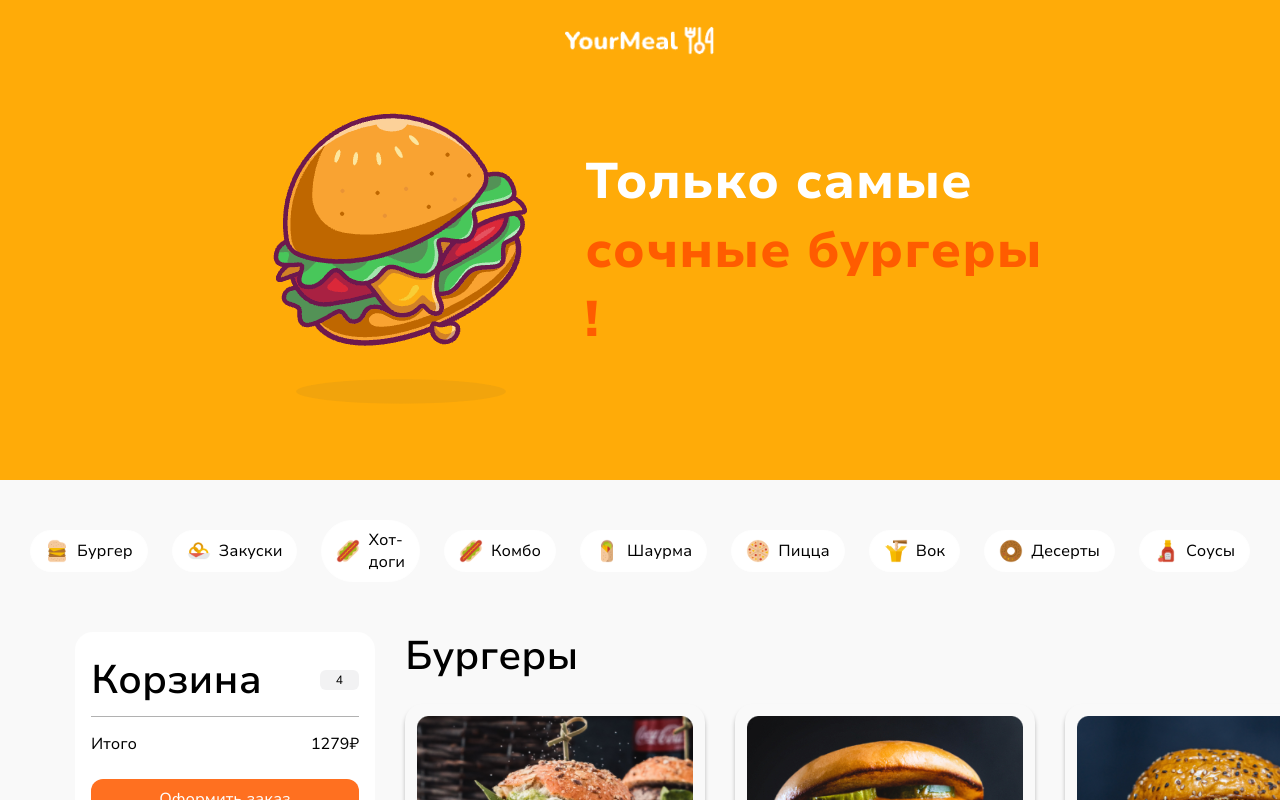
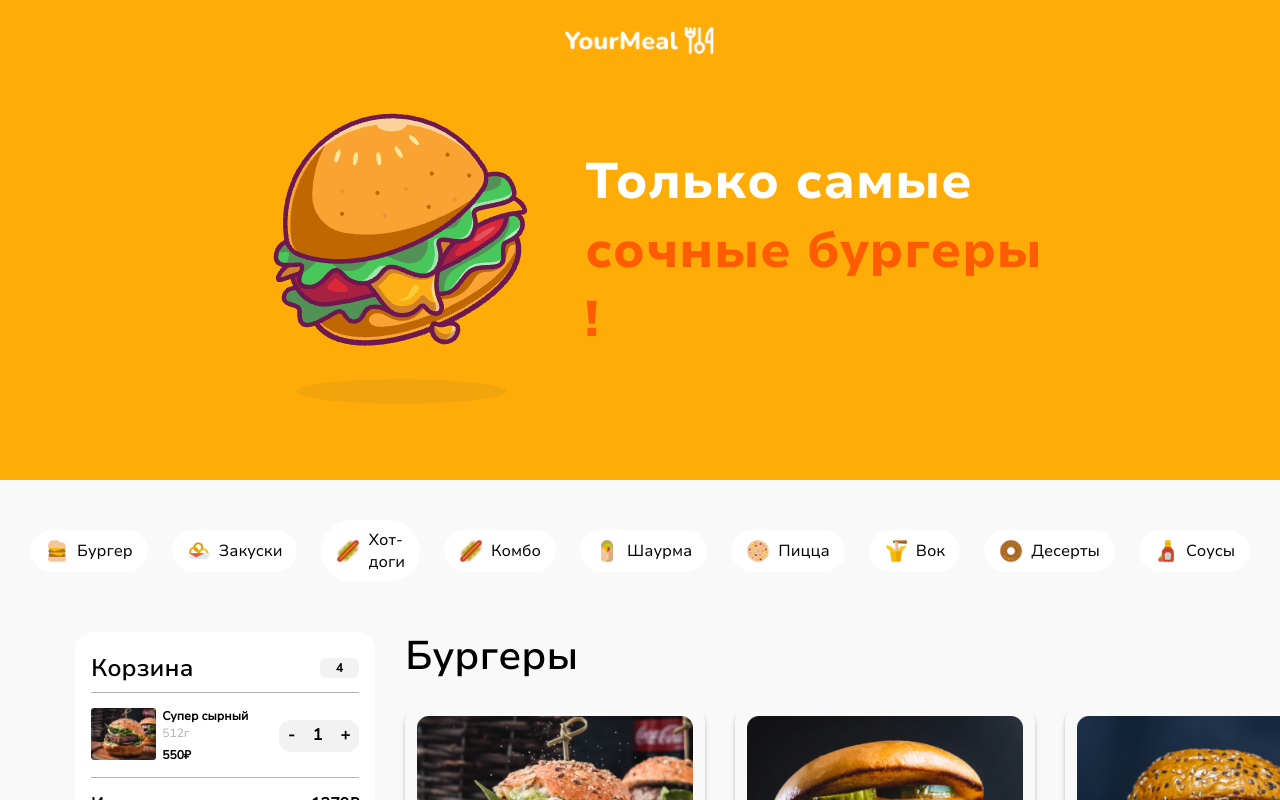
Before and after one commit to piratlena/burger-world, a Nuxt app: page / in a window 1280 px wide. Shown: the top 800 px of the page. Built offline with nearby package versions, Linux system fonts and the light colour scheme.

Commit message:
add cart component

```diff
--- a/assets/scss/_base.scss
+++ b/assets/scss/_base.scss
@@ -77,3 +77,22 @@ h3 {
    height: 1px;
    width: 100%;
 }
+
+//Mixins
+@mixin small-title-text{
+    font-size: 12px;
+    line-height: 16px;
+    font-weight: 400;
+}
+
+@mixin small-title-bold{
+    font-size: 12px;
+    line-height: 16px;
+    font-weight: 600;
+}
+
+@mixin regular-text{
+    font-size: 16px;
+    line-height: 130%;
+    font-weight: 400;
+}
--- a/assets/scss/components/cart.scss
+++ b/assets/scss/components/cart.scss
@@ -12,9 +12,8 @@
         justify-content: space-between;
         align-items: center;
         padding: 12px 0 12px 0;
-    }
 
-    &__top-ammount {
+        &-amount {
             height: 20px;
             display: flex;
             align-items: center;
@@ -24,7 +23,70 @@
             background: $color-grey-light-2;
 
             span {
-            font-size: 12px;
+                @include small-title-bold;
+            }
+        }
+    }
+
+    &__item {
+        width: 100%;
+        display: block;
+
+        &-img {
+            height: 52px;
+        }
+
+        &-inner {
+            padding: 15px 0 14px 0;
+            width: 100%;
+            display: flex;
+            justify-content: space-between;
+            align-items: center;
+        }
+
+        &-left {
+            display: flex;
+            gap: 6px;
+        }
+
+        &-info {
+            display: flex;
+            width: 100%;
+            flex-direction: column;
+            gap: 6px;
+            justify-content: space-between;
+        }
+
+        &-top {
+            display: flex;
+            flex-direction: column;
+            gap: 1px
+        }
+
+        &-title {
+            @include small-title-bold;
+        }
+
+        &-weight {
+            @include small-title-text;
+            color: $color-grey-light-3;
+        }
+
+        &-price {
+            @include small-title-bold;
+        }
+
+        &-btn {
+            height: 20px;
+            display: flex;
+            align-items: center;
+            justify-content: center;
+            gap: 18px;
+            padding: 16px 9px;
+            border-radius: 12px;
+            background: $color-grey-light-2;
+            @include regular-text;
+            font-weight: 600;
         }
     }
 
@@ -38,6 +100,11 @@
             justify-content: space-between;
             align-items: center;
             margin-bottom: 24px;
+
+            span {
+                @include regular-text;
+                font-weight: 600;
+            }
         }
 
         &-delivery {
@@ -46,7 +113,7 @@
             align-items: center;
 
             span {
-                font-size: 12px;
+                @include small-title-bold;
             }
         }
     }
--- a/assets/scss/components/product-card.scss
+++ b/assets/scss/components/product-card.scss
@@ -21,9 +21,8 @@
     }
 
     &__title {
-        font-size: 16px;
-        font-family: $Nunito-Regular;
-        font-weight: 400;
+        @include regular-text;
+        font-weight: 600;
         line-height: 130%;
     }
 
--- a/components/Cart.vue
+++ b/components/Cart.vue
@@ -1,10 +1,30 @@
 <template>
   <div class="cart">
     <div class="cart__top">
-           <h2>Корзина</h2>
-           <div class="cart__top-ammount"><span>4</span></div>
+      <h3>Корзина</h3>
+      <div class="cart__top-amount"><span>4</span></div>
     </div>
     <div class="divider"/>
+    <div class="cart__item">
+       <div class="cart__item-inner">
+         <div class="cart__item-left">
+           <NuxtImg src="/burger-1.png" class="cart__item-img"/>
+           <div class="cart__item-info">
+             <div class="cart__item-top">
+               <span class="cart__item-title">Супер сырный</span>
+               <span class="cart__item-weight">512г</span>
+             </div>
+             <span class="cart__item-price">550₽</span>
+           </div>
+         </div>
+         <div class="cart__item-btn">
+           <span class="cart__item-dec">-</span>
+           <span class="cart__item-amount">1</span>
+           <span class="cart__item-inc">+</span>
+         </div>
+       </div>
+      <div class="divider"/>
+    </div>
     <div class="cart__bottom">
       <div class="cart__bottom-price">
         <span>Итого</span>
@@ -22,7 +42,13 @@
 
 <script>
 export default {
- name: 'Cart'
+  name: 'Cart',
+  props: {
+    order: {
+      type: Object,
+      require: true
+    }
+  }
 }
 </script>
 
--- a/components/Menu.vue
+++ b/components/Menu.vue
@@ -48,7 +48,7 @@ data() {
             alt: 'Бургер Мясная Бомба',
             title: 'Мясная бомба',
             price: '689',
-            ammount: '520'
+            amount: '520'
         },
         {
             type: 'burger',
@@ -56,7 +56,7 @@ data() {
             alt: 'Бургер Супер сырный',
             title: 'Супер сырный',
             price: '550',
-            ammount: '512'
+            amount: '512'
         },
         {
             type: 'burger',
@@ -64,7 +64,7 @@ data() {
             alt: 'Бургер Сытный',
             title: 'Сытный',
             price: '639',
-            ammount: '580'
+            amount: '580'
         },
         {
             type: 'burger',
@@ -72,7 +72,7 @@ data() {
             alt: 'Бургер Тяжелый удар',
             title: 'Тяжелый удар',
             price: '480',
-            ammount: '470'
+            amount: '470'
         },
         {
             type: 'burger',
@@ -80,7 +80,7 @@ data() {
             alt: 'Бургер Вечная классика',
             title: 'Вечная классика',
             price: '450',
-            ammount: '450'
+            amount: '450'
         },
         {
             type: 'burger',
@@ -88,7 +88,7 @@ data() {
             alt: 'Бургер Итальянский',
             title: 'Итальянский',
             price: '560',
-            ammount: '510'
+            amount: '510'
         },
 ]
     }
--- a/components/ProductCard.vue
+++ b/components/ProductCard.vue
@@ -10,7 +10,7 @@
             </div>
         </div>
         <div class="card__bottom">
-            <span class="card__text">{{ product.ammount }}г</span>
+            <span class="card__text">{{ product.amount }}г</span>
             <MainButton :classes="['main-button__light']">Добавить</MainButton>
         </div>
 
```
Lines whose indentation alone changed are shown as unchanged.
